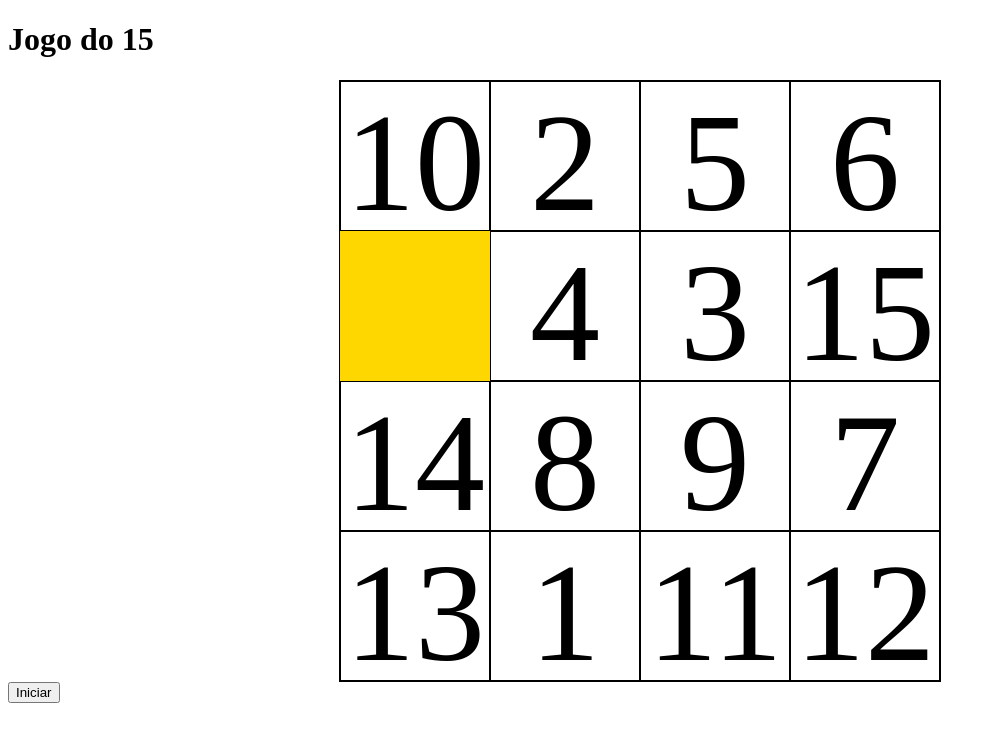
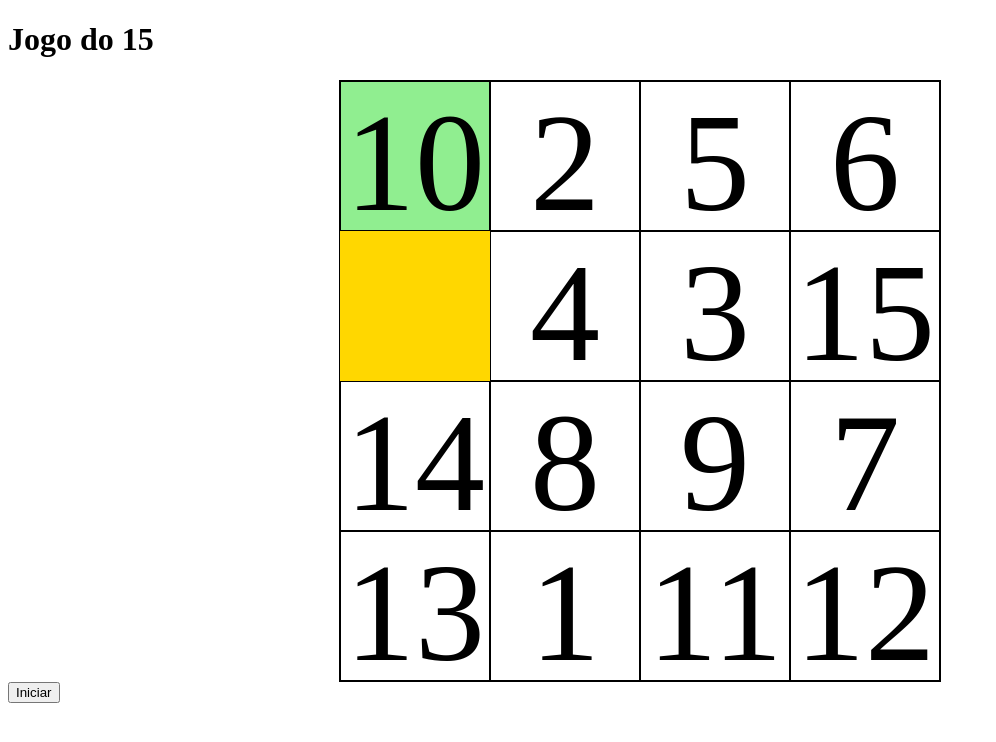
Before and after one commit to DanielMeireles/jogo_do_15, a plain HTML site: page index.html in a window 1280 px wide. Both pictures are taken after a click on the element "10". Shown: the whole page, without its empty margins (0-996 px from the left). Drawn offline with Linux system fonts and the light colour scheme.

Commit message:
Edições gerais

```diff
--- a/css/style.css
+++ b/css/style.css
@@ -17,6 +17,11 @@
   position: absolute;
   font-size: 140px;
   background-color: white;
+  transition-property: left, top, background-color;
+  transition-duration: 1s, 1s, 2s;
+  transition-delay: 0.1s;
+
+  transition-timing-function: ease-in-out;
 }
 #casa-0{
 	color: brown;
--- a/js/javascript.js
+++ b/js/javascript.js
@@ -9,9 +9,10 @@ function atualiza(){
     var linha = casas[l];
     for (var c = 0; c < linha.length; c++) {
       casa = linha[c];
-      var divAtual = divCasas.children[l*4+c];
-      divAtual.innerText = casa;
-      divAtual.setAttribute("id", "casa-" + casa);
+      var divAtual = divCasas.children[casa];
+      divAtual.style.left=c*150 + "px";
+      divAtual.style.top=l*150 + "px";
+
     }
   }
 }
@@ -21,13 +22,17 @@ for (var i = 0; i < 16; i++) {
   divCasas.appendChild(novoDiv);
   novoDiv.setAttribute("id", "casa-" + i);
   novoDiv.style.left = (i%4 * 150) + "px";
+  novoDiv.innerText = i;
   novoDiv.style.top = (Math.floor(i/4) * 150) + "px";
-  novoDiv.addEventListener("click", (function(x){
+  novoDiv.addEventListener("click", (function(x, novoDivx){
     return function(){
             console.dir("clicou em "+ x);
-            jogada(casas, x);
+            jogada2(x);
+            atualiza();
+            novoDivx.style.backgroundColor = "lightgreen";
+
     }
-    })(i)
+  })(i, novoDiv)
   );
 }
 function jogada(casas, casa){
@@ -97,3 +102,23 @@ function jogada(casas, casa){
   }
 }
 document.getElementById("iniciar").onclick = atualiza();
+function troca(linha, coluna, l, c){
+  if (linha < 0 || coluna < 0 || linha > 3 || coluna > 3 || casas [linha][coluna] != 0) return false;
+  console.log(casas);
+  casas[linha][coluna]=casas[l][c];
+  casas[l][c] = 0;
+  console.log(casas);
+  return true;
+}
+function jogada2(x){
+  for (l=0; l<4; l++){
+    for (c=0; c<4; c++){
+      if (casas[l][c]==x){
+        if (troca(l, c-1, l, c)) return;
+        if (troca(l-1, c, l, c)) return;
+        if (troca(l, c+1, l, c)) return;
+        if (troca(l+1, c, l, c)) return;
+      }
+    }
+  }
+}
```
